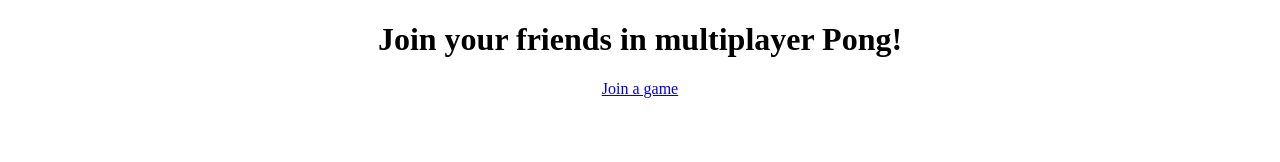
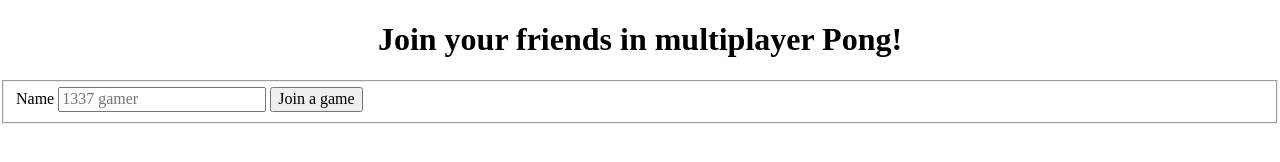
Before and after one commit to JamSprint/MultiPong, a website: page index.html in a window 1280 px wide. Drawn offline with nearby package versions, Linux system fonts and the light colour scheme; a small style sheet from the web is missing.

Commit message:
Join the game

```diff
--- a/index.html
+++ b/index.html
@@ -18,11 +18,13 @@
     }
   </style>
 
+  <script src="https://unpkg.com/vue"></script>
+
 </head>
 
 <body>
 
-  <div class="container">
+  <div id="multipong" class="container">
 
     <!-- Headline -->
     <div class="row">
@@ -31,15 +33,36 @@
       </div>
     </div>
 
-
+    <!-- Welcome button -->
     <div class="row">
-      <div class="column mp-typography--text__center">
-          <a class="button" href="#">Join a game</a>
+      <div class="column">
+        <form id="registration">
+          <fieldset>
+            <label for="name">Name</label>
+            <input type="text" placeholder="1337 gamer" id="name" v-model="player">
+            <input class="button-primary" type="submit" value="Join a game"  v-on:click="joinGame">
+          </fieldset>
+        </form>
       </div>
     </div>
+
+    <script>
+
+      var app = new Vue({
+        el: '#multipong',
+        data: {
+          player: ''
+        },
+        methods: {
+          joinGame: function () {
+            alert('Joining the game ...')
+          }
+        }
+      });
+
+    </script>
+
   </div>
-
-  <script src="https://unpkg.com/vue"></script>
 </body>
 
 </html>
```
